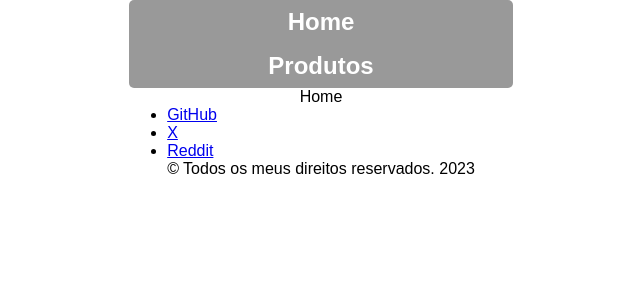
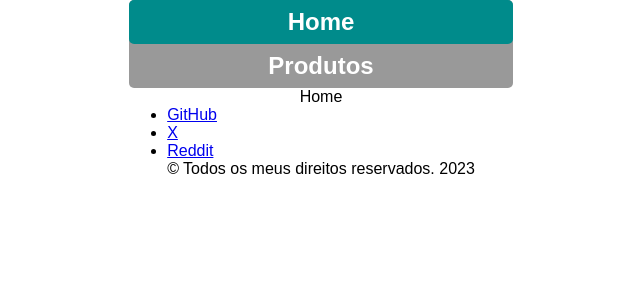
Before and after one commit to PedroPereiradosSantos37/spa-1ESPF, a React (Vite) app: page / in a window 1280 px wide. Shown: the top 300 px of the page, without its empty margins (319-959 px from the left). Built offline with nearby package versions, Linux system fonts and the light colour scheme.

Commit message:
Class active com ternário no cabecalho.

```diff
--- a/src/components/Cabecalho/Cabecalho.jsx
+++ b/src/components/Cabecalho/Cabecalho.jsx
@@ -1,14 +1,18 @@
-import { Link } from "react-router-dom";
+import { Link, useLocation } from "react-router-dom";
 import "./Cabecalho.scss"
 
 export default function Cabecalho() {
+
+  const rotaAtual = useLocation();
+
+
   return (
     <>
       <header className="cabecalho">
         <nav>
           <ul>
-            <li><Link to="/">Home</Link> </li>
-            <li><Link to="/produtos">Produtos</Link> </li>
+            <li><Link to="/" className={rotaAtual.pathname == "/" ? "active" : ""}>Home</Link> </li>
+            <li><Link to="/produtos" className={rotaAtual.pathname == "/produtos" ? "active" : ""}>Produtos</Link> </li>
           </ul>
         </nav>
       </header>
--- a/src/components/Cabecalho/Cabecalho.scss
+++ b/src/components/Cabecalho/Cabecalho.scss
@@ -26,6 +26,6 @@
     }
 
     .active{
-        background-color:#27ae60;
+        background-color:darkcyan;
     }
 }
```
